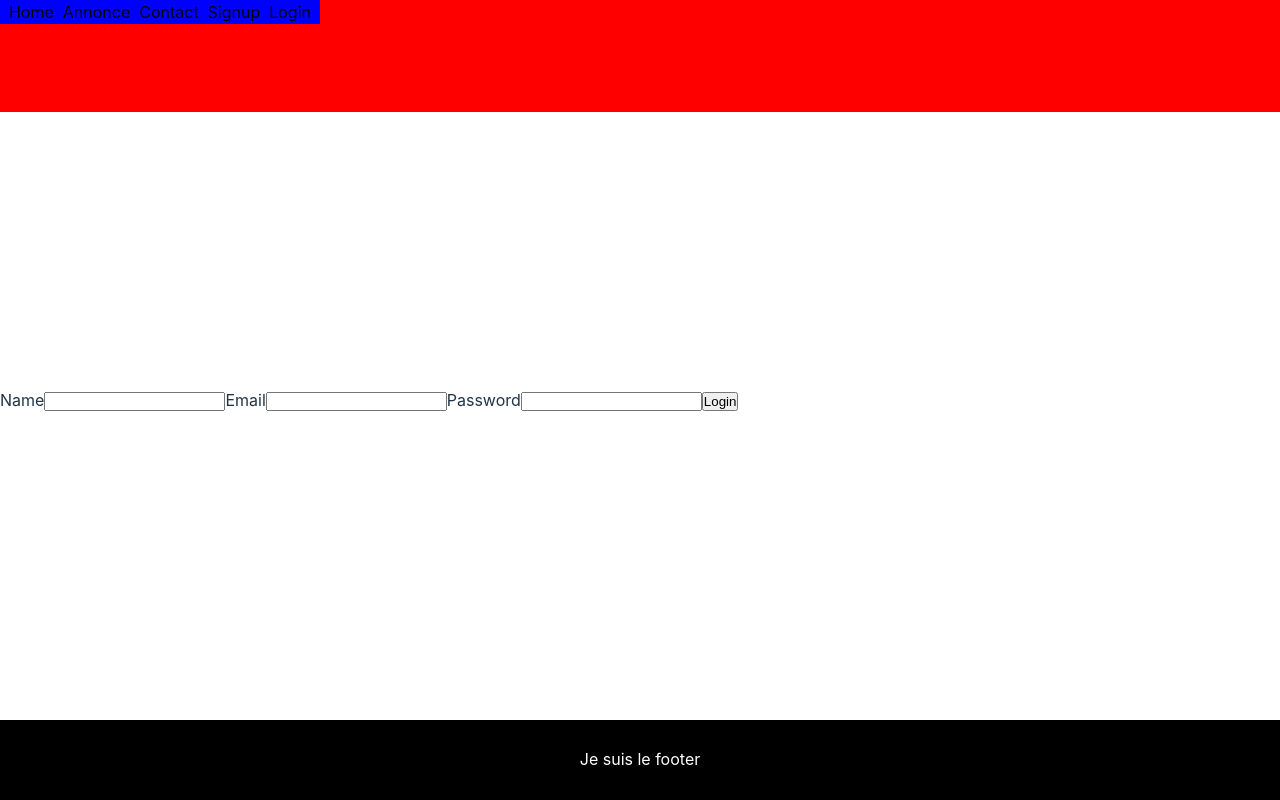
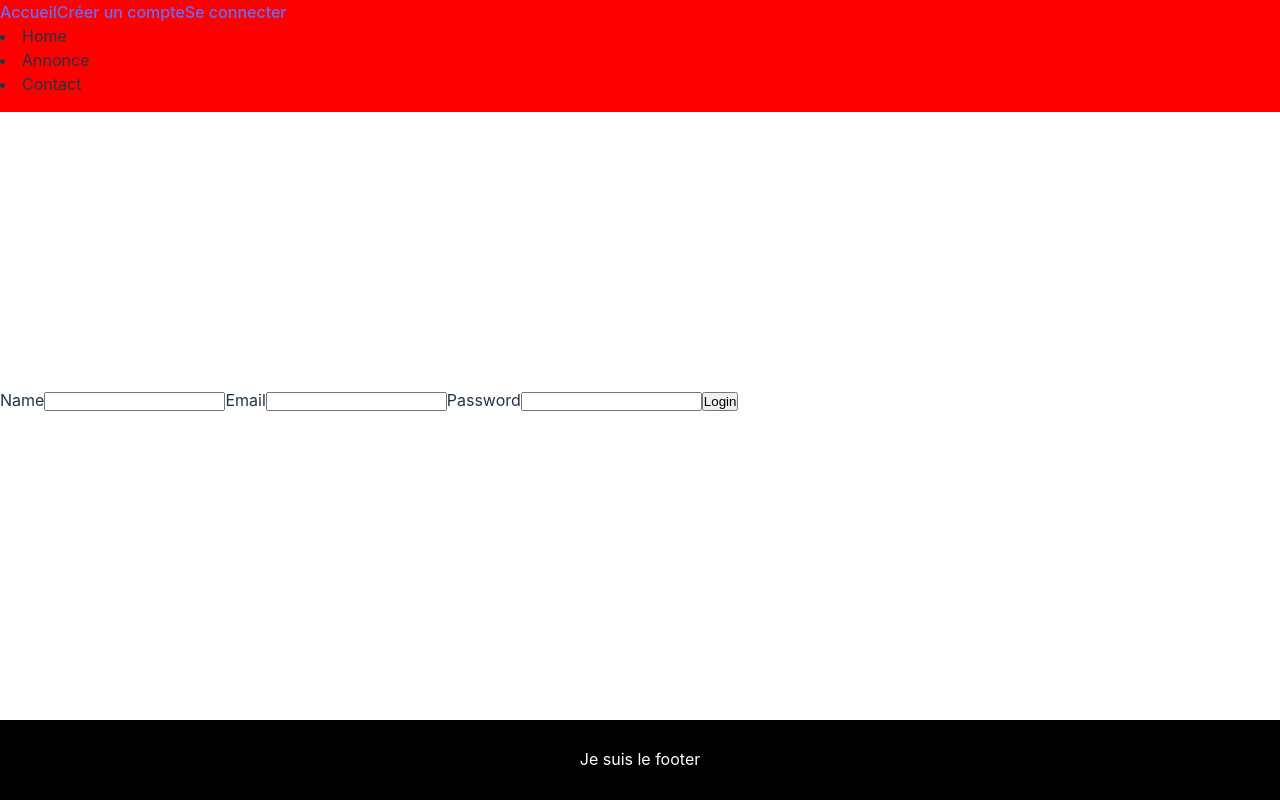
Before and after one commit to clairelacanal/pet-sitting-front, a React (Vite) app: page /connexion in a window 1280 px wide. Built offline with nearby package versions, Linux system fonts and the light colour scheme; no server answers; a web font is replaced by a local one.

Commit message:
signup et login done

```diff
--- a/src/components/NAVBAR/Navbar.jsx
+++ b/src/components/NAVBAR/Navbar.jsx
@@ -1,15 +1,33 @@
+import { NavLink } from "react-router-dom";
+import { useContext } from "react";
+import { AuthContext } from "../../contexts/AuthContext";
 import "./Navbar.css";
 
 function Navbar() {
+  const { user, updateToken } = useContext(AuthContext);
+
+  function logOut() {
+    updateToken(null);
+  }
+
   return (
     <nav>
-      <ul>
-        <li>Home</li>
-        <li>Annonce</li>
-        <li>Contact</li>
-        <li>Signup</li>
-        <li>Login</li>
-      </ul>
+      <NavLink to="/">Accueil</NavLink>
+      {!user && (
+        <>
+          <NavLink to="/creer-un-compte">Créer un compte</NavLink>
+          <NavLink to="/connexion">Se connecter</NavLink>
+        </>
+      )}
+      {user && (
+        <>
+          <NavLink to="/annonces">Les annonces</NavLink>
+          <button onClick={logOut}>Se déconnecter</button>
+        </>
+      )}
+      <li>Home</li>
+      <li>Annonce</li>
+      <li>Contact</li>
     </nav>
   );
 }
--- a/src/contexts/AuthContext.jsx
+++ b/src/contexts/AuthContext.jsx
@@ -30,7 +30,7 @@ function AuthContextProvider({ children }) {
 
       try {
         setIsLoading(true);
-        const response = await apiHandler.getProfile();
+        const response = await apiHandler.getUser();
 
         setUser(response.data);
       } catch (error) {
--- a/src/pages/LoginPage.jsx
+++ b/src/pages/LoginPage.jsx
@@ -19,8 +19,7 @@ function LoginPage() {
     e.preventDefault();
 
     try {
-      const response = await apiHandler.post("/connexion", loginForm);
-
+      const response = await apiHandler.login(loginForm);
       updateToken(response.data.authToken);
     } catch (error) {
       setError(error.message);
--- a/src/utils/apiHandler.jsx
+++ b/src/utils/apiHandler.jsx
@@ -24,7 +24,7 @@ class ApiHandler {
   }
 
   login(creadentials) {
-    return this.api.post("/connexion", creadentials);
+    return this.api.post("/users/login", creadentials);
   }
 
   signup(data) {
@@ -35,8 +35,8 @@ class ApiHandler {
     return this.api.get("/annonces");
   }
 
-  getProfile() {
-    return this.api.get("/mon-profile");
+  getUser() {
+    return this.api.get("/users/my-profile");
   }
 
   createAnnonce(annonceData) {
```
